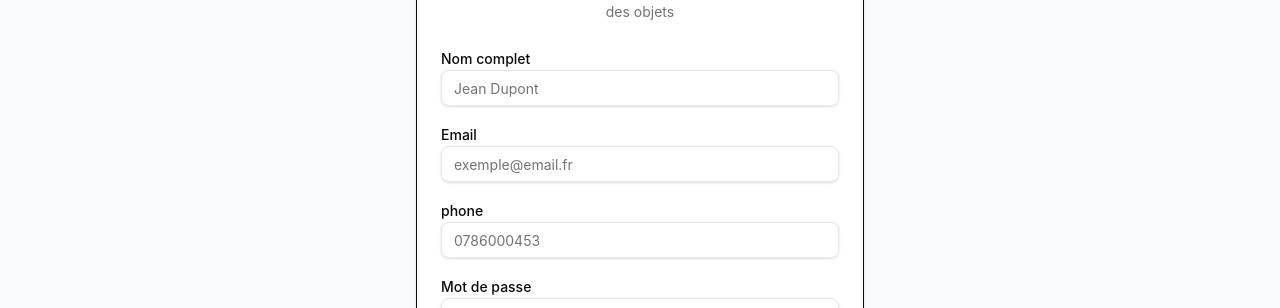
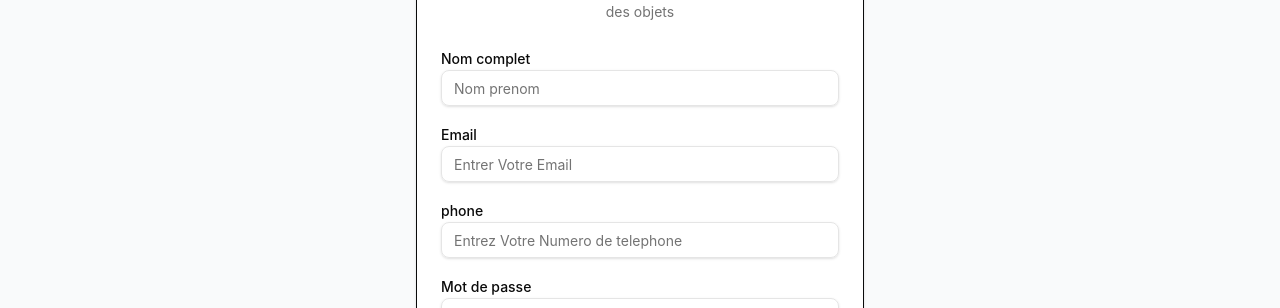
Before and after one commit to Moh-CISSE/CollecteDon, a React (Vite) app in the folder interface/: page /register in a window 1280 px wide. Shown: the part 264-572 px from the top of the page. Built offline with nearby package versions, Linux system fonts and the light colour scheme.

Commit message:
quelque modification

```diff
--- a/interface/src/components/AnnonceCard.jsx
+++ b/interface/src/components/AnnonceCard.jsx
@@ -35,7 +35,7 @@ export function AnnonceCard({ annonce = defaultAnnonce }) {
         {annonce.photo && (
           <div className="w-full h-32 overflow-hidden rounded-t-lg">
             <img
-              src={`https://collecte-backend.onrender.com/uploads/${annonce.photo}`}
+              src={annonce.photo}
               alt={annonce.titre}
               className="w-full h-full object-cover"
             />
@@ -65,7 +65,7 @@ export function AnnonceCard({ annonce = defaultAnnonce }) {
         <CardFooter className="border-t pt-3 flex items-center gap-2">
           <Avatar className="size-6">
             <AvatarImage
-              src={`https://collecte-backend.onrender.com/uploads/${annonce.userPhoto}`}
+              src={annonce.userPhoto}
             />
             <AvatarFallback className="text-xs">
               {annonce.userName.charAt(0)}
--- a/interface/src/components/Header.jsx
+++ b/interface/src/components/Header.jsx
@@ -19,8 +19,6 @@ useEffect(() => {
     toast.error("Cette action n'est pas autorisé, Vous êtes bloqués par l'administrateur");
   }
 }, [navigate]);
-console.log(user.photo);
-
   return (
     <>
       <header className="border-b bg-white sticky top-0 z-50">
@@ -43,7 +41,7 @@ console.log(user.photo);
                    <DropdownMenuTrigger asChild>
                      <button className="flex items-center gap-2 hover:opacity-80 transition-opacity">
                        <Avatar className="size-8">
-                         <AvatarImage src={`https://collecte-backend.onrender.com/uploads/${user.photo}`} />
+                         <AvatarImage src={user.photo} />
                          <AvatarFallback>{user.name.charAt(0).toUpperCase()}</AvatarFallback>
                        </Avatar>
                        <span className="text-sm font-medium">{user.name}</span>
--- a/interface/src/pages/EditAnnonce.jsx
+++ b/interface/src/pages/EditAnnonce.jsx
@@ -210,6 +210,7 @@ export function EditAnnonce() {
                     setPhotoFile(file);
                   }
                 }}
+                required
               />
               <p className="text-xs text-gray-500">
                 Collez l'URL d'une image de l'objet (optionnel)
--- a/interface/src/pages/Profile.jsx
+++ b/interface/src/pages/Profile.jsx
@@ -104,6 +104,7 @@ export function Profile() {
                 placeholder="06 12 34 56 78"
                 value={phone}
                 onChange={(e) => setPhone(e.target.value)}
+                required
               />
             </div>
 
--- a/interface/src/pages/Register.jsx
+++ b/interface/src/pages/Register.jsx
@@ -103,7 +103,7 @@ export function Register() {
               <Input
                 id="name"
                 type="text"
-                placeholder="Jean Dupont"
+                placeholder="Nom prenom"
                 value={name}
                 onChange={(e) => setName(e.target.value)}
                 required
@@ -116,7 +116,7 @@ export function Register() {
               <Input
                 id="email"
                 type="email"
-                placeholder="exemple@email.fr"
+                placeholder="Entrer Votre Email"
                 value={email}
                 onChange={(e) => setEmail(e.target.value)}
                 required
@@ -129,7 +129,7 @@ export function Register() {
               <Input
                 id="phone"
                 type="tel"
-                placeholder="0786000453"
+                placeholder="Entrez Votre Numero de telephone"
                 value={phone}
                 onChange={(e) => setPhone(e.target.value)}
                 required
```
Also changed, not shown: 2 other files (tests, documents, lock files or other folders).
